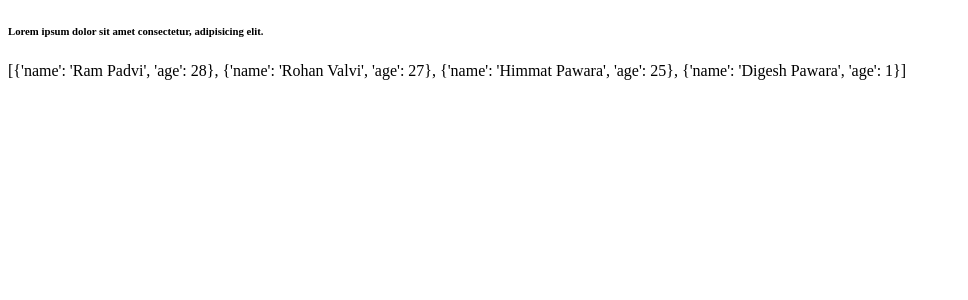
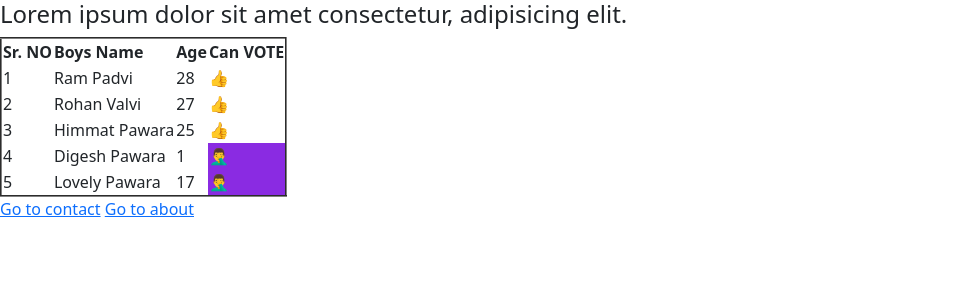
Before and after one commit to dashrathpawara/django-app, a Django app: page / in a window 1280 px wide. Shown: the top 300 px of the page, without its empty margins (0-968 px from the left). Run offline with Django 5.2, Linux system fonts and the light colour scheme.

Commit message:
Added contact and about page and more

```diff
--- a/core/urls.py
+++ b/core/urls.py
@@ -22,7 +22,10 @@ urlpatterns = [
     path('' , home , name= "home" ),
 
     path('success-page/' , success_page , name= "success_page" ),
+    path('about/' , about , name= "about" ),
+    path('contact/' , contact , name= "contact" ),
 
     path('admin/', admin.site.urls),
 
+
 ]
--- a/home/templates/home/index.html
+++ b/home/templates/home/index.html
@@ -4,13 +4,40 @@
     <meta charset="UTF-8">
     <meta name="viewport" content="width=device-width, initial-scale=1.0">
     <title>Next Level Website</title>
+    <link href="https://cdn.jsdelivr.net/npm/bootstrap@5.3.3/dist/css/bootstrap.min.css" rel="stylesheet" integrity="sha384-QWTKZyjpPEjISv5WaRU9OFeRpok6YctnYmDr5pNlyT2bRjXh0JMhjY6hW+ALEwIH" crossorigin="anonymous">
 </head>
 <body>
-    <H6>Lorem ipsum dolor sit amet consectetur, adipisicing elit. </H6>
-    {{peoples}}
+<h4>Lorem ipsum dolor sit amet consectetur, adipisicing elit. </H4>
+    <script src="https://cdn.jsdelivr.net/npm/bootstrap@5.3.3/dist/js/bootstrap.bundle.min.js" integrity="sha384-YvpcrYf0tY3lHB60NNkmXc5s9fDVZLESaAA55NDzOxhy9GkcIdslK1eN7N6jIeHz" crossorigin="anonymous"></script>
 
-       <script>
-        console.log("Hey Django")
-       </script>
+<table border="2px solid black;" >
+    <tr>
+      <th>Sr. NO</th>
+      <th>Boys Name</th>
+      <th>Age</th>
+      <th>Can VOTE</th>
+    </tr>
+
+    {% for people in peoples %}
+
+    <tr border="2px">
+      <td>{{forloop.counter}}</td>
+      <td>{{people.name}}</td>
+      <td>{{people.age}}</td>
+      <td {% if people.age < 18 %} style="background: blueviolet" {% endif %}>
+        {% if people.age >= 18 %}
+        👍
+        {% else  %}
+        🤦‍♂️
+        {% endif %}
+
+      </td>
+    </tr>
+
+    {% endfor %}
+</table>
+<a href="/contact/">Go to contact</a>
+<a href="/about/">Go to about</a>
+
 </body>
 </html>
--- a/home/views.py
+++ b/home/views.py
@@ -9,12 +9,16 @@ def home(request):
         {'name' : 'Rohan Valvi' , 'age' : 27},
         {'name' : 'Himmat Pawara' , 'age' : 25},
         {'name' : 'Digesh Pawara' , 'age' : 1},
+        {'name' : 'Lovely Pawara' , 'age' : 17},
     ]
 
     return render(request , "home/index.html" , context= {'peoples' : peoples})
 
+def contact(request):
+    return render(request , "home/contact.html")
 
-
+def about(request):
+    return render(request , "home/about.html")
 
 def success_page(request):
     print("*" * 10)
```
Also changed, not shown: home/templates/home/about.html (added, +13 -0 lines), home/templates/home/contact.html (added, +14 -0 lines).
